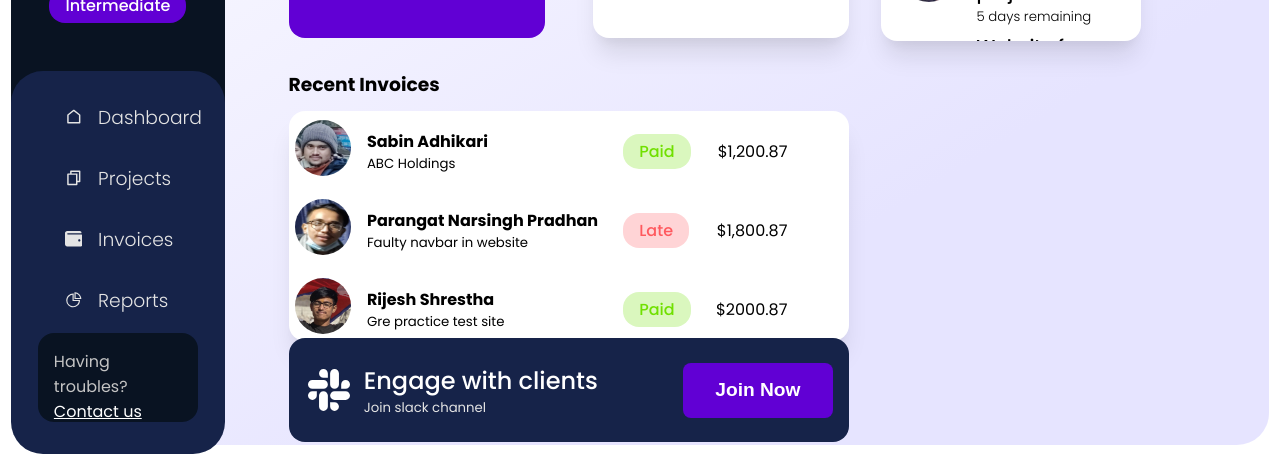
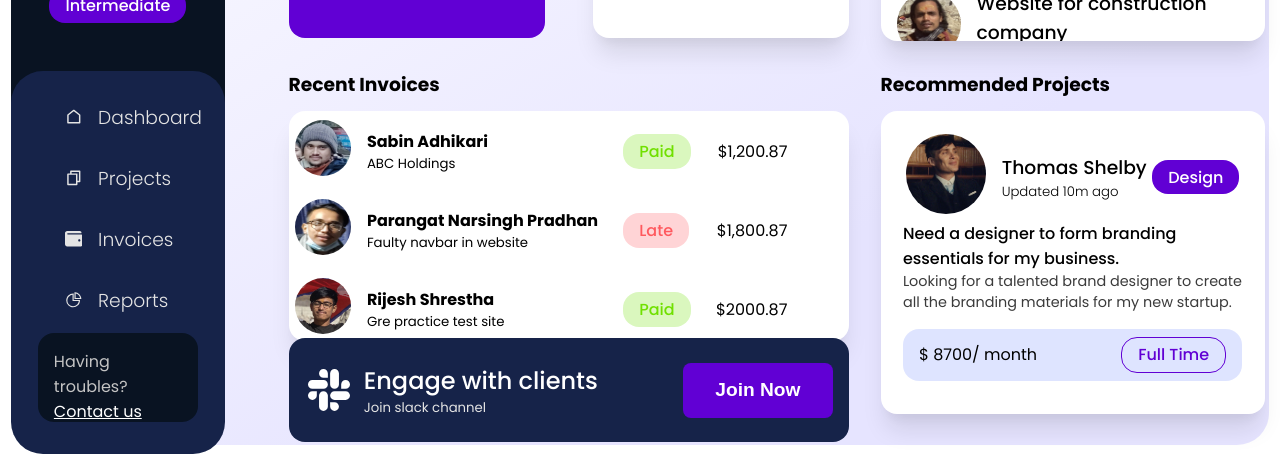
Before and after one commit to Suman196pokhrel/react_portfolio_dashboard_0, a React (Create React App) app: page / in a window 1280 px wide. Shown: the part 342-800 px from the top of the page. Built offline with nearby package versions, Linux system fonts and the light colour scheme.

Commit message:
dashboard stage 1 complete (non responsive design)

```diff
--- a/src/components/Badge.jsx
+++ b/src/components/Badge.jsx
@@ -3,8 +3,8 @@ import styled from 'styled-components';
 
 import {themeColor} from "../utils"
 
-function Badge({content,glow=false,paid=false, late=false}) {
-  return (<Div glow={glow} paid = {paid} late = {late}>{content}</Div>);
+function Badge({content,clean=false,glow=false,paid=false, late=false}) {
+  return (<Div glow={glow} paid = {paid} late = {late}  clean={clean}>{content}</Div>);
 }
 
 
@@ -15,6 +15,14 @@ font-weight:500;
 color: white;
 background-color: ${themeColor};
 cursor:pointer;
+
+${({clean})=>
+clean && `
+color: ${themeColor};
+border: 0.05rem solid  ${themeColor};
+background-color: transparent;
+`}
+
 ${({glow})=>
 glow && `
 font-size : 0.8rem;
--- a/src/components/JoinSlack.jsx
+++ b/src/components/JoinSlack.jsx
@@ -2,9 +2,7 @@ import React from 'react';
 import styled from 'styled-components';
 import Badge from './Badge';
 import {cardShadow,hoverEffect, themeColor, darkThemeColor} from '../utils'
-import AvatarImage from '../assets/avatar2.jpg'
-import AvatarImage2 from '../assets/avatar3.jpg'
-import AvatarImage3 from '../assets/avatar4.jpg'
+
 
 import {FaSlack} from 'react-icons/fa'
 
--- a/src/components/MainContent.jsx
+++ b/src/components/MainContent.jsx
@@ -6,6 +6,7 @@ import Info from './Info';
 import Invoices from './Invoices';
 import JoinSlack from './JoinSlack';
 import NavBar from './NavBar';
+import ProjectRecommendation from './ProjectRecommendation';
 import Projects from './Projects';
 
 function MainContent() {
@@ -31,7 +32,10 @@ function MainContent() {
                  </InvoiceContainer>
                  <JoinSlack />
                  </ColumnOne2>
-                 <ColumnTwo2></ColumnTwo2>
+                 <ColumnTwo2>
+                 <TitleText> Recommended Projects</TitleText>
+                 <ProjectRecommendation />
+                 </ColumnTwo2>
             </SectionTwo>
        </SubContainer>
   </Container>;
--- /dev/null
+++ b/src/components/ProjectRecommendation.jsx
@@ -0,0 +1,101 @@
+import React from 'react';
+import styled from 'styled-components';
+import Badge from './Badge';
+import {cardShadow,hoverEffect, themeColor, darkThemeColor} from '../utils'
+import AvatarImage from '../assets/avatar8.jpg'
+
+
+function ProjectRecommendation() {
+  return <RecommendedProject>
+       <CardContent>
+            <Detail>
+                 <InfoContainer>
+                      <Avatar>
+                           <img src={AvatarImage} alt="" />
+                      </Avatar>
+                      <Info>
+                           <InfoName>Thomas Shelby</InfoName>
+                           <InfoUpdate>Updated 10m ago</InfoUpdate>
+                      </Info>
+                 </InfoContainer>
+                 <Badge content="Design" />
+            </Detail>
+            <Title>
+                 Need a designer to form branding essentials for my business.
+            </Title>
+            <ProjectInfo>
+                 Looking for a talented brand designer to create all the branding materials for my new startup.
+            </ProjectInfo>
+            <PriceContainer>
+                 <Price>$ 8700/ month</Price>
+                 <Badge content="Full Time" clean />
+            </PriceContainer>
+       </CardContent>
+  </RecommendedProject>;
+}
+
+const RecommendedProject = styled.div`
+border-radius: 1rem;
+height: 130%;
+padding: 1rem;
+background-color: white;
+width : 27.5vw;
+box-shadow: ${cardShadow};
+transition : 0.3s ease-in-out;
+
+&:hover{
+     box-shadow:${hoverEffect};
+}
+`;
+const CardContent= styled.div`
+margin: 0.4rem;
+
+`;
+const Detail = styled.div`
+display: flex;
+justify-content: space-around;
+align-items : center;
+
+`;
+const InfoContainer = styled.div`
+display : flex;
+align-items: center;
+
+`;
+const Avatar = styled.div`
+margin-right: 1rem;
+img{
+     height: 5rem;
+     border-radius: 5rem;
+}
+`;
+const Info = styled.div``;
+const InfoName = styled.h3`
+font-weight: 500;
+`;
+const InfoUpdate = styled.h5`
+font-weight: 300;
+`;
+const Title= styled.h4`
+font-weight: 500;
+`;
+const ProjectInfo = styled.div`
+margin: 0;
+padding : 0;
+font-size: 0.9rem;
+color: #3b3b3b;
+margin-bottom : 0.5rem;
+`;
+const PriceContainer= styled.p`
+display : flex;
+align-items: center;
+justify-content: space-between;
+margin : 0 1 rem;
+padding : 0.5rem 1rem;
+border-radius: 1rem;
+background-color : rgba(146,166,255,0.3)
+`;
+const Price = styled.div``;
+
+
+export default ProjectRecommendation;
```
Also changed, not shown: src/assets/avatar8.jpg (added).
